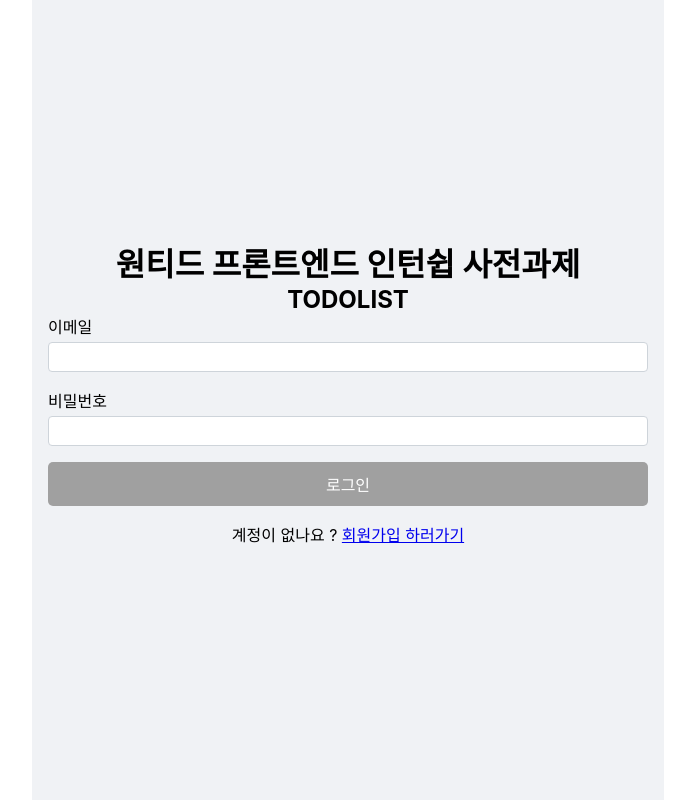
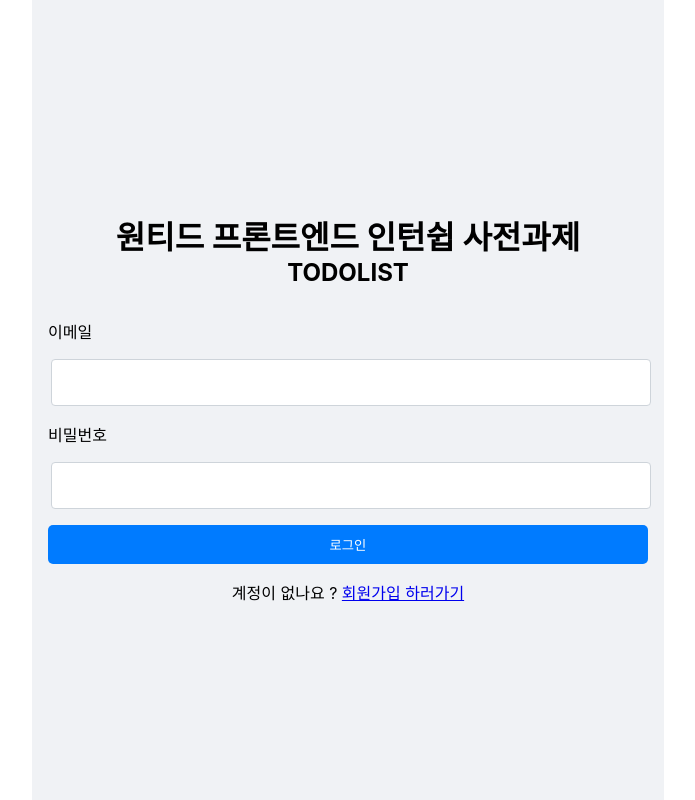
Before and after one commit to WonhyeongLee/wanted-pre-onboarding-frontend, a React (Create React App) app: page /signin in a window 1280 px wide. Shown: the whole page, without its empty margins (292-987 px from the left). Built offline with nearby package versions, Linux system fonts and the light colour scheme.

Commit message:
Design: styled대신 css prop방법으로 교체, 중복되는 css빼서 CommonStyles.js생성
props에 따라 가변 스타일링하는 방향으로 최대한 작성, px대신 rem사용, 기존에 styled로 작성했던 부분 교체

```diff
--- a/src/component/AuthForm.jsx
+++ b/src/component/AuthForm.jsx
@@ -1,54 +1,8 @@
+/** @jsxImportSource @emotion/react */
 import React, { useState } from "react";
 import { signInUser, signUpUser } from "../api/auth";
 import { Link, useNavigate } from "react-router-dom";
-import styled from "@emotion/styled";
-
-const Form = styled.form`
-  display: flex;
-  flex-direction: column;
-  gap: 1rem;
-  width: 100%;
-`;
-
-const InputWrapper = styled.div`
-  display: flex;
-  flex-direction: column;
-  gap: 0.25rem;
-`;
-
-const Input = styled.input`
-  width: 100%;
-  padding: 6px 12px;
-  font-size: 14px;
-  border: 1px solid #ced4da;
-  border-radius: 4px;
-  box-sizing: border-box;
-  /* InputWrapper에 맞춰짐 */
-`;
-
-const ErrorMessage = styled.p`
-  color: red;
-  margin-top: 0;
-  margin-bottom: 0;
-`;
-
-const Button = styled.button`
-  background-color: #007bff;
-  border: none;
-  color: white;
-  text-align: center;
-  padding: 10px 20px;
-  border-radius: 5px;
-  font-size: 16px;
-  cursor: pointer;
-  &:hover {
-    background-color: #0056b3;
-  }
-  &:disabled {
-    background-color: #a0a0a0;
-    cursor: not-allowed;
-  }
-`;
+import { inputCss, formCss, buttonCss, errorMessageCss } from "../component/style/CommonStyles";
 
 function AuthForm({ authType }) {
   const navigate = useNavigate();
@@ -103,35 +57,38 @@ function AuthForm({ authType }) {
 
   return (
     <>
-      <Form onSubmit={handleSubmit}>
-        <InputWrapper>
+      <form onSubmit={handleSubmit} css={formCss}>
         <label htmlFor='email'>이메일</label>
-          <Input
+        <input
           type='text'
           id='email'
           name='email'
           data-testid='email-input'
           value={formData.email}
           onChange={handleInputChange}
+          css={inputCss}
         />
-        </InputWrapper>
-        {errors.email && <ErrorMessage>{errors.email}</ErrorMessage>}
-        <InputWrapper>
+        {errors.email && <p css={errorMessageCss}>{errors.email}</p>}
         <label htmlFor='password'>비밀번호</label>
-          <Input
+        <input
           type='password'
           id='password'
           name='password'
           data-testid='password-input'
           value={formData.password}
           onChange={handleInputChange}
+          css={inputCss}
         />
-        </InputWrapper>
-        {errors.password && <ErrorMessage>{errors.password}</ErrorMessage>}
-        <Button type='submit' data-testid={`${authType}-button`} disabled={buttonDisabled}>
+        {errors.password && <p css={errorMessageCss}>{errors.password}</p>}
+        <button
+          type='submit'
+          data-testid={`${authType}-button`}
+          disabled={buttonDisabled}
+          css={buttonCss}
+        >
           {authType === "signin" ? "로그인" : "회원가입"}
-        </Button>
-      </Form>
+        </button>
+      </form>
       {authType === "signin" ? (
         <p>
           계정이 없나요 ? <Link to='/signup'>회원가입 하러가기</Link>
--- /dev/null
+++ b/src/component/style/CommonStyles.js
@@ -0,0 +1,73 @@
+import { css } from "@emotion/react";
+
+export const mainWrapperCss = css`
+  display: flex;
+  flex-direction: column;
+  align-items: center;
+  justify-content: center;
+  height: 100vh;
+  width: 100%;
+  max-width: 600px;
+  margin: 0 auto;
+  padding: 0 1rem;
+  background-color: #f0f2f5;
+`;
+
+export const headerCss = css`
+  margin: 2rem;
+  text-align: center;
+`;
+
+export const headingCss = css`
+  margin: 0;
+`;
+
+export const errorMessageCss = css`
+  color: #dc3545;
+  font-size: 14px;
+  margin-top: 5px;
+`;
+
+export const inputCss = css`
+  width: 100%;
+  margin: 0 0.2rem;
+  padding: 0.9rem 0.75rem;
+  font-size: 14px;
+  border: 1px solid #ced4da;
+  border-radius: 4px;
+  box-sizing: border-box;
+  text-align: left;
+`;
+
+export const formCss = css`
+  display: flex;
+  flex-direction: column;
+  gap: 1rem;
+  width: 100%;
+`;
+
+export const buttonVariants = {
+  todo: css`
+    width: 50px;
+    height: 50px;
+    padding: 0;
+    display: flex;
+    align-items: center;
+    justify-content: center;
+    margin-right: 0.2rem;
+  `,
+};
+
+export const buttonCss = (variant) => css`
+  border: none;
+  text-align: center;
+  padding: 0.625rem 1.25rem;
+  border-radius: 5px;
+  cursor: pointer;
+  background-color: #007bff;
+  color: white;
+  &:hover {
+    background-color: #0056b3;
+  }
+  ${buttonVariants[variant]}
+`;
--- a/src/pages/Main.jsx
+++ b/src/pages/Main.jsx
@@ -1,64 +1,31 @@
+/** @jsxImportSource @emotion/react */
+
 import React from "react";
 import { Outlet, useNavigate, useLocation } from "react-router-dom";
-import styled from "@emotion/styled";
-
-const Container = styled.main`
-  display: flex;
-  flex-direction: column;
-  align-items: center;
-  justify-content: center;
-  height: 100vh;
-  width: 100%;
-  max-width: 600px;
-  margin: 0 auto;
-  padding: 0 1rem;
-  background-color: #f0f2f5;
-`;
-
-const HeadingContainer = styled.header`
-  text-align: center;
-`;
-
-const Heading1 = styled.h1`
-  margin: 0;
-`;
-
-const Heading2 = styled.h2`
-  margin: 0;
-`;
-
-const Button = styled.button`
-  background-color: #007bff;
-  border: none;
-  color: white;
-  text-align: center;
-  padding: 10px 20px;
-  margin-top: 10px;
-  border-radius: 5px;
-  font-size: 16px;
-  cursor: pointer;
-  &:hover {
-    background-color: #0056b3;
-  }
-`;
+import { mainWrapperCss, buttonCss, headerCss, headingCss } from "../component/style/CommonStyles";
 
 function Main() {
   const navigate = useNavigate();
   const location = useLocation();
   const renderButton = location.pathname !== "/signin" && location.pathname !== "/signup";
   return (
-    <Container>
-      <HeadingContainer>
-        <Heading1>원티드 프론트엔드 인턴쉽 사전과제</Heading1>
-        <Heading2>TODOLIST</Heading2>
-      </HeadingContainer>
+    <main css={mainWrapperCss}>
+      <header css={headerCss}>
+        <h1 css={headingCss}>원티드 프론트엔드 인턴쉽 사전과제</h1>
+        <h2 css={headingCss}>TODOLIST</h2>
+      </header>
       <Outlet />
       {renderButton && (
-        <Button type='button' data-testid={`signin-button`} onClick={() => navigate("/signin")}>
+        <button
+          css={buttonCss}
+          type='button'
+          data-testid={`signin-button`}
+          onClick={() => navigate("/signin")}
+        >
           로그인
-        </Button>
+        </button>
       )}
-    </Container>
+    </main>
   );
 }
 
```
Lines whose indentation alone changed are shown as unchanged.
